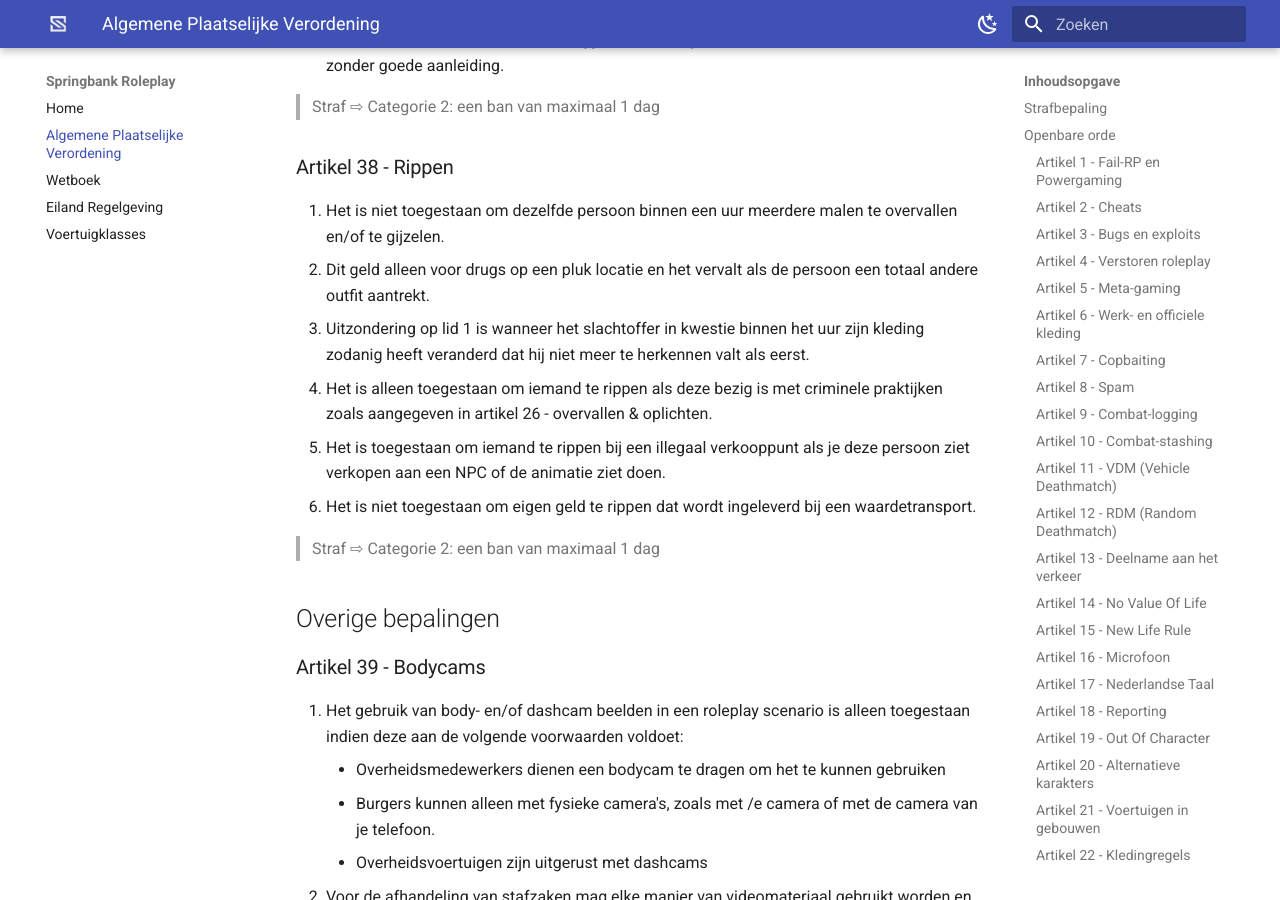
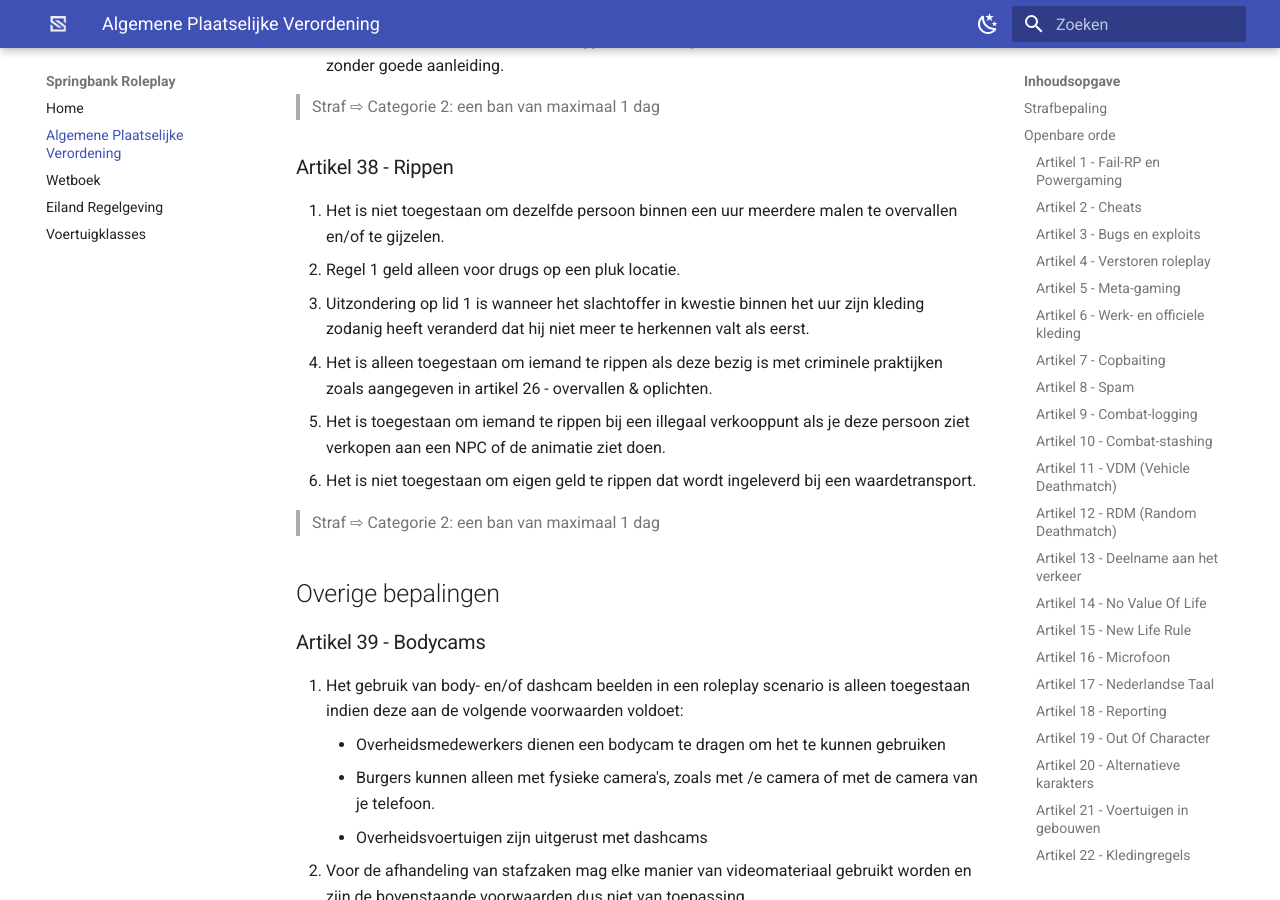
Before and after one commit to kevinpannenborg/wet-en-regelgeving, an MkDocs documentation site: the page built from docs/apv.md, in a window 1280 px wide and 900 px high, scrolled down 15772 px. Built offline with MkDocs 1.6.1 and Material for MkDocs 9.7.7, drawn with Linux system fonts in a browser that asks for light colours; comment, search, counter and statistics services are not loaded.

Commit message:
Update apv.md

```diff
--- a/docs/apv.md
+++ b/docs/apv.md
@@ -412,11 +412,11 @@ Een lid van het staffteam heeft de mogelijkheid om op basis van de context, situ
 ### Artikel 38 - Rippen
 
 1. Het is niet toegestaan om dezelfde persoon binnen een uur meerdere malen te overvallen en/of te gijzelen.
-   - Dit geld alleen voor drugs op een pluk locatie en het vervalt als de persoon een totaal andere outfit aantrekt.
-2. Uitzondering op lid 1 is wanneer het slachtoffer in kwestie binnen het uur zijn kleding zodanig heeft veranderd dat hij niet meer te herkennen valt als eerst.
-3. Het is alleen toegestaan om iemand te rippen als deze bezig is met criminele praktijken zoals aangegeven in artikel 26 - overvallen & oplichten.
-4. Het is toegestaan om iemand te rippen bij een illegaal verkooppunt als je deze persoon ziet verkopen aan een NPC of de animatie ziet doen.
-5. Het is niet toegestaan om eigen geld te rippen dat wordt ingeleverd bij een waardetransport.
+2. Regel 1 geld alleen voor drugs op een pluk locatie.
+3. Uitzondering op lid 1 is wanneer het slachtoffer in kwestie binnen het uur zijn kleding zodanig heeft veranderd dat hij niet meer te herkennen valt als eerst.
+4. Het is alleen toegestaan om iemand te rippen als deze bezig is met criminele praktijken zoals aangegeven in artikel 26 - overvallen & oplichten.
+5. Het is toegestaan om iemand te rippen bij een illegaal verkooppunt als je deze persoon ziet verkopen aan een NPC of de animatie ziet doen.
+6. Het is niet toegestaan om eigen geld te rippen dat wordt ingeleverd bij een waardetransport.
 
 > Straf ⇨ Categorie 2: een ban van maximaal 1 dag
 
```
